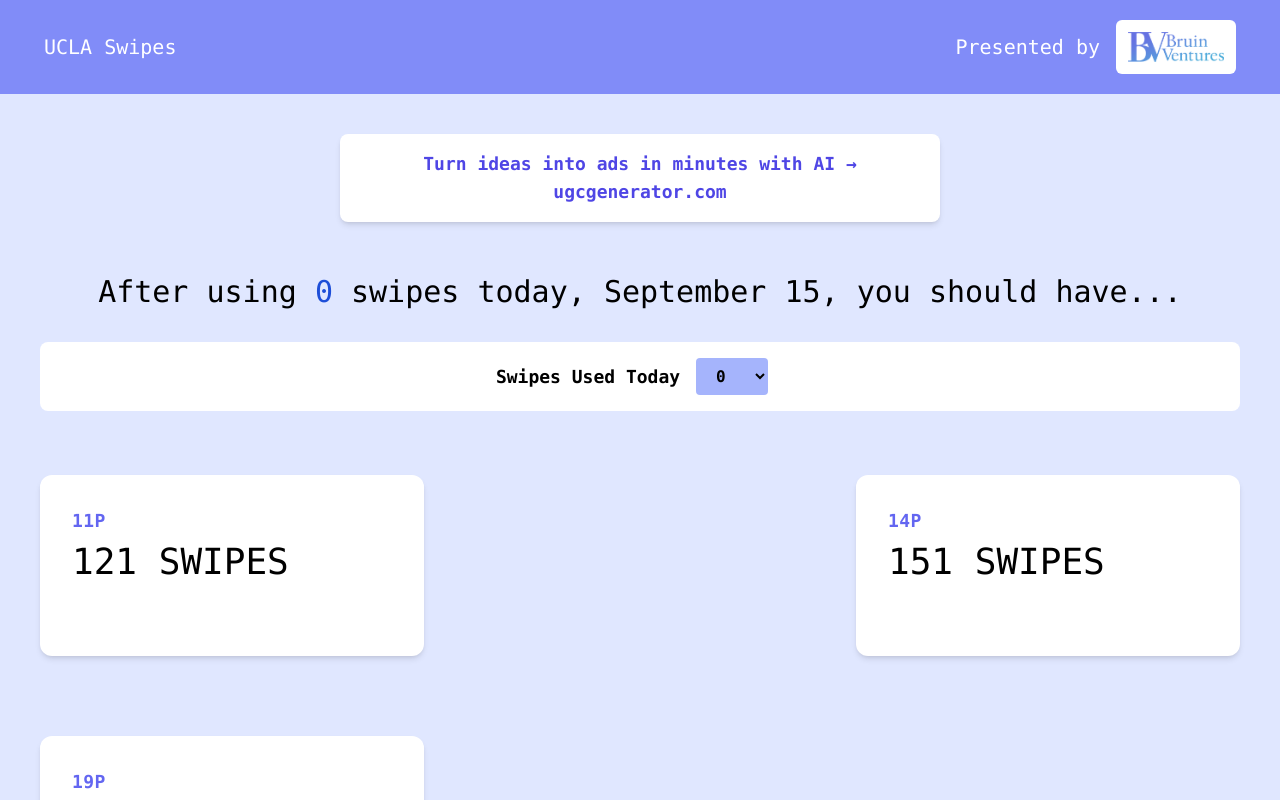
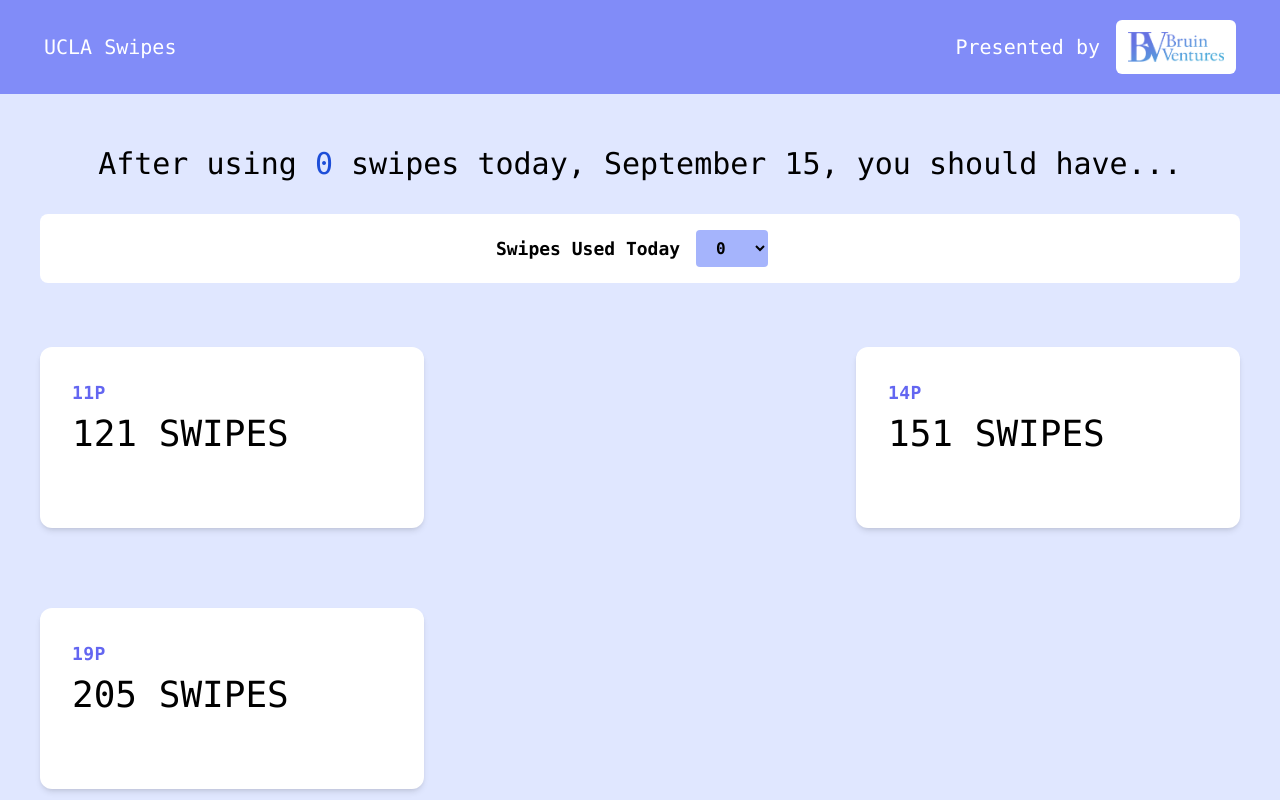
Before and after one commit to nitinsubz/ucla-swipes, a Next.js app: page / in a window 1280 px wide. Shown: the top 800 px of the page. Built offline with nearby package versions, Linux system fonts and the light colour scheme.

Commit message:
updates'

```diff
--- a/app/page.jsx
+++ b/app/page.jsx
@@ -47,18 +47,6 @@ export default function Home() {
   return (
     <main className="min-h-screen bg-indigo-100 pb-11 font-mono">
       <Navbar />
-
-      {/* Ad Banner */}
-      <div className="flex justify-center mt-10">
-        <div className="w-[600px] p-4 bg-white rounded-lg shadow-md text-center px-10">
-          <Link href="https://ugcgenerator.com" target="_blank">
-            <div className="text-lg font-semibold text-indigo-600 hover:text-indigo-800">
-              Turn ideas into ads in minutes with AI → ugcgenerator.com
-            </div>
-          </Link>
-        </div>
-      </div>
-
       <div className="m-10">
         <Header />
         <div className="text-center">
```
